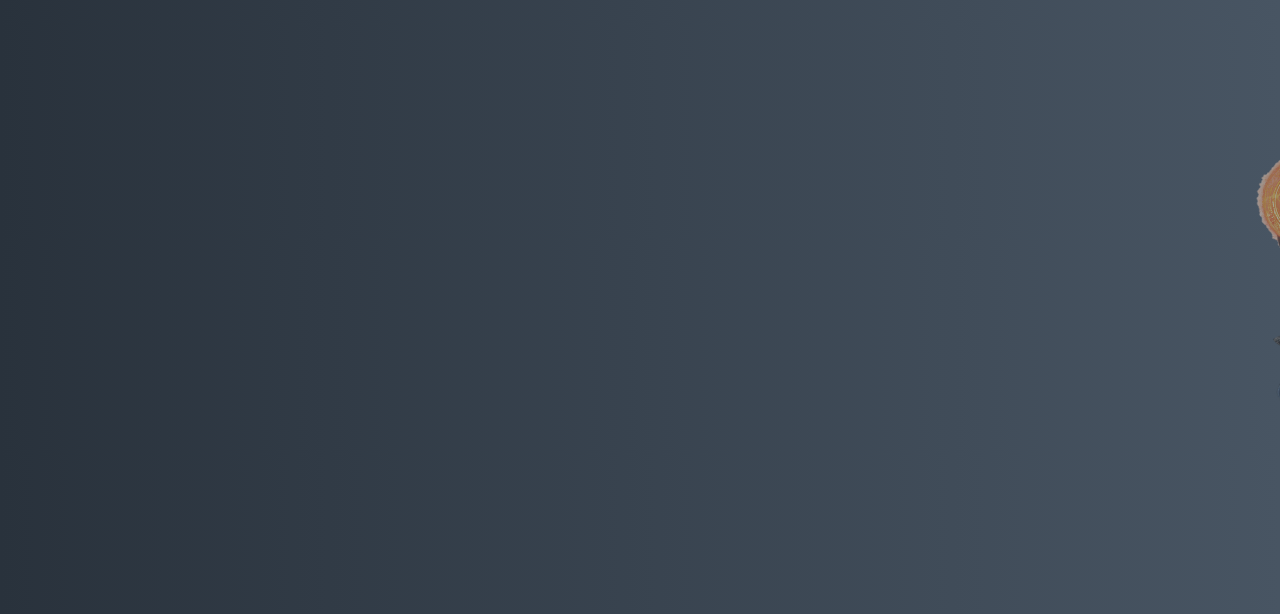
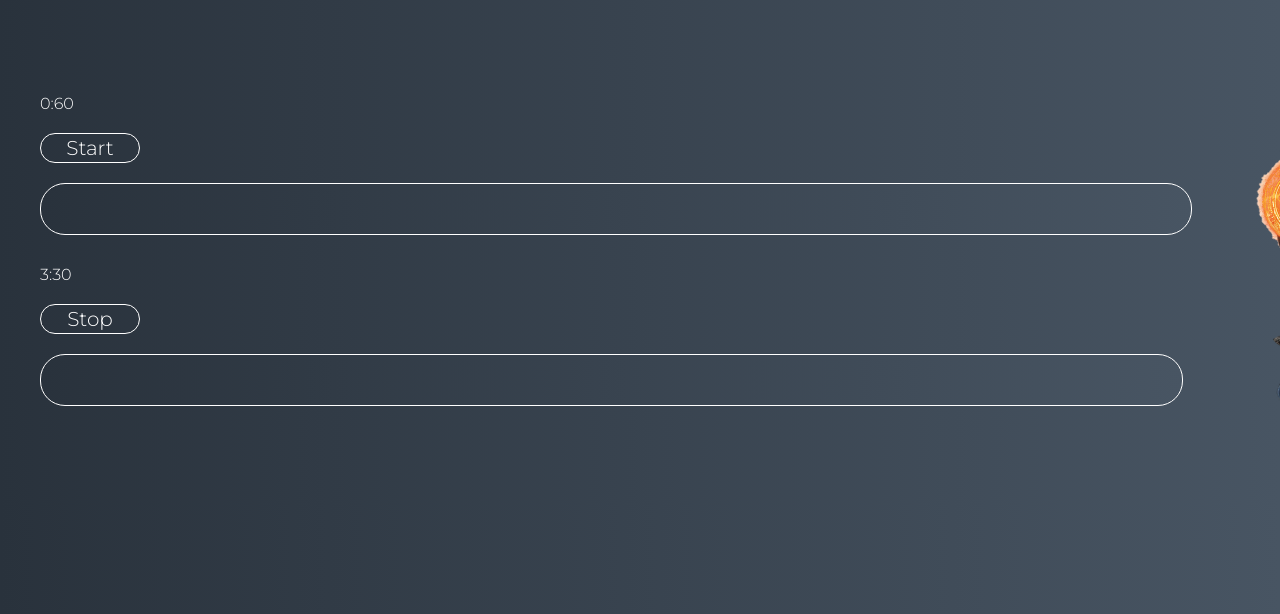
Before and after one commit to yakymenko-d/Cursor_HW_6_OOP, a plain HTML site: page index.html in a window 1280 px wide. Shown: the part 191-805 px from the top of the page. Drawn offline with Linux system fonts and the light colour scheme.

Commit message:
Add JS code, update styles

```diff
--- a/css/main.css
+++ b/css/main.css
@@ -14,18 +14,69 @@ h1{
 }
 h2{
 	font-family: 'Montserrat', sans-serif;
-	color: #898989;
+	color: grey;
 	text-align: center;
 	font-size: 32px;
+	transition: all .1s ease-in-out;
 }
-.doctor_2{
+h2:hover{
+	font-family: 'Montserrat', sans-serif;
+	color: white;
+	text-align: center;
+	transition: all .1s ease-in-out;
+}
+.doctor{
 	height: 590px;
 	position: absolute;
 	left: 1200px;
 	opacity: 0.5;
 	transition: all .3s ease-in-out;
 }
-.doctor_2:hover{
+.doctor:hover{
 	opacity: 1;
 	transition: all .3s ease-in-out;
 }
+.active_doctor {
+	opacity: 1;
+	transition: all .3s ease-in-out;
+}
+
+.container{
+    width: 1150px;
+    height: 400px;
+    color: white;
+    font-family: Montserrat, sans-serif;
+    padding: 40px;
+}
+
+.line{
+    height: 50px;
+    width: 100%;
+    transition: width, .3s;
+    background-image: linear-gradient(to right, #29323c, #485563);
+    border: 1px solid white;
+    border-radius: 25px;
+}
+
+.timer{
+    padding-top: 30px;
+}
+button{
+    width: 100px;
+    height: 30px;
+    margin: 20px 0 20px 0;
+    background: none;
+    border: 1px solid white;
+    border-radius: 15px;
+    font-family: Montserrat, sans-serif;
+    color: white;
+    font-size: 20px;
+    outline: none;
+    transition: all .1s ease-in-out;
+}
+button:hover{
+    background: white;
+    color: #29323c;
+    cursor: pointer;
+    transition: all .1s ease-in-out;
+}
--- a/index.html
+++ b/index.html
@@ -10,12 +10,11 @@
 	<header>
 		<h1>You can manage time!</h1>
 		<h2>Let' s try!</h2>
-		<img src="strange_2.png" alt="Doctor Strange" class="doctor_2">
+		<img src="strange_2.png" alt="Doctor Strange" class="doctor active_doctor" id="strange">
 	</header>
 	<section>
-		<div id="container">
-			<div id="main">
-
+		<div id="main">
+			<div class='container' id="container">
 			</div>
 		</div>
 	</section>
--- a/js/main.js
+++ b/js/main.js
@@ -1,16 +1,148 @@
+const main = document.getElementById('main');
 const container = document.getElementById('container');
-const main = document.getElementById('main');
+const strange = document.getElementById('strange');
+
 
 class Timer {
-	constructor(setMinutes, setSeconds, start, timeout) {
+	constructor(setMinutes, setSeconds, launch, delay) {
 		this.setMinutes = setMinutes;
 		this.setSeconds = setSeconds;
-		this.start = start;
-		this.timeout = timeout;
+		this.launch = launch;
+		this.delay = delay;
 		this.render();
+	}
+
+	createCounter() {
+	 	this.counter = document.createElement('div');
+	 	this.counter.textContent = `${this.setMinutes}:${this.setSeconds}`;
+	 	this.counter.classList.add('timer');
+	 	return this.counter;
+	};
+
+	createStart() {
+		this.start = document.createElement('button');
+		this.start.textContent = 'Start';
+	    return this.start;
+	}
+
+	createStop() {
+	    this.stop = document.createElement('button');
+	    this.stop.textContent = 'Stop';
+	    this.stop.style.display = 'none';
+	    return this.stop;
+	}
+
+	createLine() {
+	    this.line = document.createElement('div');
+	    this.line.classList.add('line');
+	    return this.line;
+	}
+
+	createElements(){
+	    container.append(this.createCounter());
+	    container.append(this.createStart());
+	    container.append(this.createStop());
+	    container.append(this.createLine());
+	}
+
+	change_Button(){
+	    this.start.addEventListener(`click`, () => {
+	        this.start.style.display = 'none';
+	        this.stop.style.display = 'block';
+	        strange.classList.add('active_doctor');
+		});
+
+		this.stop.addEventListener(`click`, () => {
+	        this.stop.style.display = 'none';
+	        this.start.style.display = 'block';
+	        strange.classList.remove('active_doctor');
+	    });
+	}
+
+	lifeInterval(){
+	    this.widthInterval = 100;
+	    this.intervalFirst = setInterval(() => {
+	        const currentWidth = this.line.offsetWidth;
+	        const percent = (this.width / this.widthInterval);
+	        if (currentWidth < percent ) {
+	            this.line.style.width = `0`;
+	        }
+	        this.line.style.width = `${currentWidth - percent}px`;
+	    }, 1000);
+	}
+
+	stopTimer() {
+	    clearInterval(this.intervalFirst);
+	    clearInterval(this.timeIntervalFirst);
+	}
+
+	continueTimer() {
+	    this.countdown();
+	}
+
+	countdown() {
+	    this.secondsInterval = 1;
+	    this.timeIntervalFirst = setInterval(() =>  {
+	        if (this.setMinutes === 0 && this.seconds === 0) {
+	            this.stopTimer();
+	            this.stop.style.display = 'none';
+	            this.start.style.display = 'block';
+	            this.start.addEventListener('click', this.timerReset())
+	        } else {
+	            if (this.seconds <= 0) {
+	                this.seconds = 60;
+	                this.setMinutes--;
+	            } else {
+	                this.seconds = this.seconds - this.secondsInterval ;
+	            }
+	        	this.counter.innerHTML = `${this.setMinutes}:` + (this.seconds < 10 ? "0" : "") + String(this.seconds);
+	        }
+	    }, this.delay);
+	}
+
+	timerReset() {
+		this.line.style.width = "100%";
+	    this.seconds = this.setSeconds;
+	    this.width = this.line.offsetWidth;
+	}
+
+	render() {
+	    this.createElements();
+	    this.change_Button();
+	    this.seconds = this.setSeconds;
+	    this.width = this.line.offsetWidth;
+	    this.stop.addEventListener('click', this.stopTimer.bind(this));
+	    this.start.addEventListener('click', this.lifeInterval.bind(this));
+	    this.start.addEventListener('click', this.countdown.bind(this));
+	    this.stop.addEventListener('click', this.stopTimer.bind(this));
 	}
 }
 
-createTimer() {
- 	this.timer
+class SecondTimer extends Timer {
+    constructor(setMinutes, setSeconds, launch, delay) {
+        super(setMinutes, setSeconds, launch, delay);
+    }
+
+    render(){
+        super.render();
+        if (this.launch === true) {
+            this.start.style.display = 'none';
+            this.stop.style.display = 'block';
+            window.addEventListener('load', this.countdown());
+            window.addEventListener('load', this.lifeInterval());
+        }
+    }
+
+    lifeInterval(){
+        super.lifeInterval();
+        this.widthInterval = 300;
+    }
+
+    countdown(){
+        super.countdown();
+        this.secondsInterval = 3;
+    }
 }
+
+const timer = new Timer(0, 60, false, 1000);
+const secondTimer = new SecondTimer(3, 33, true, 3000);
```
